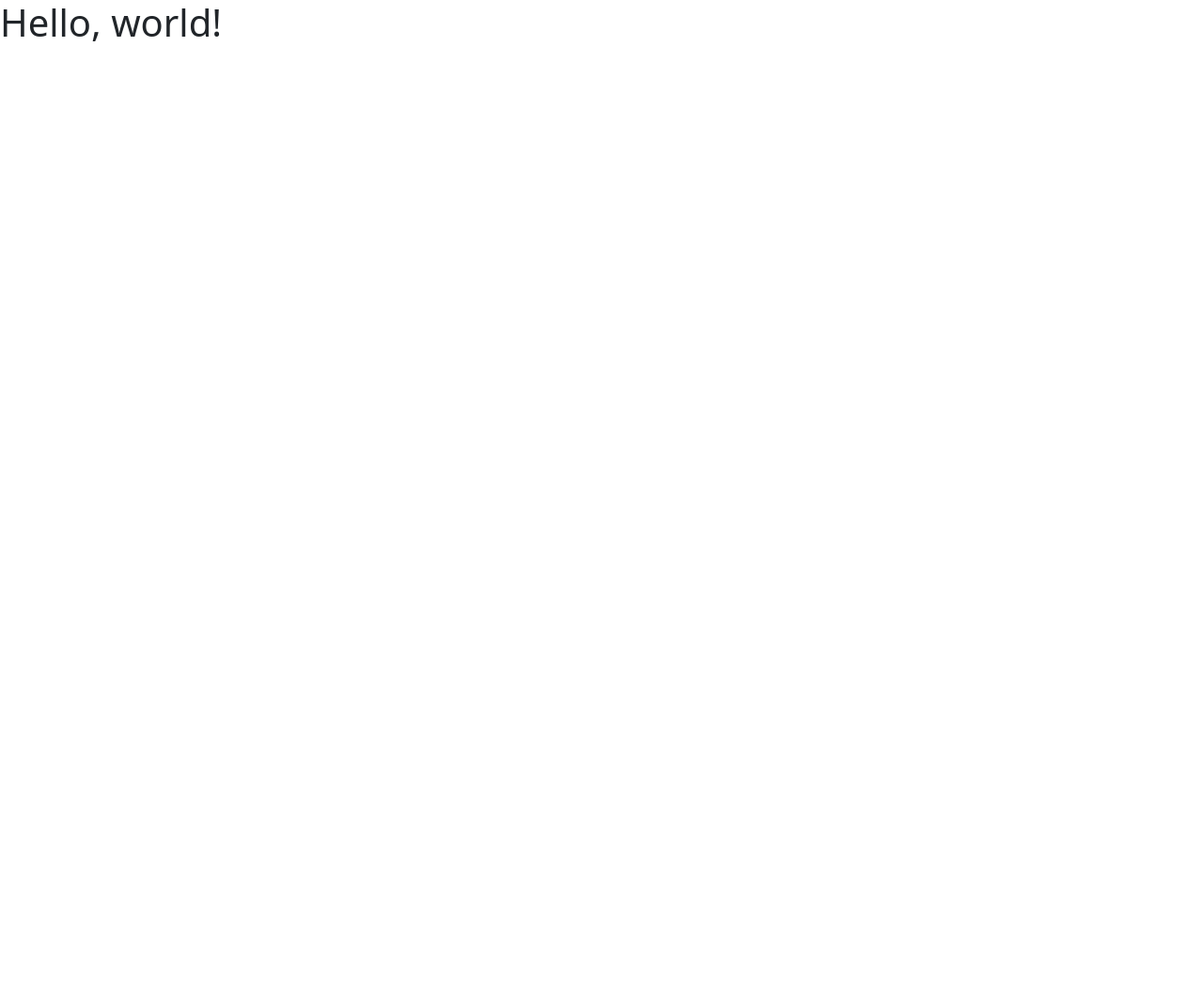
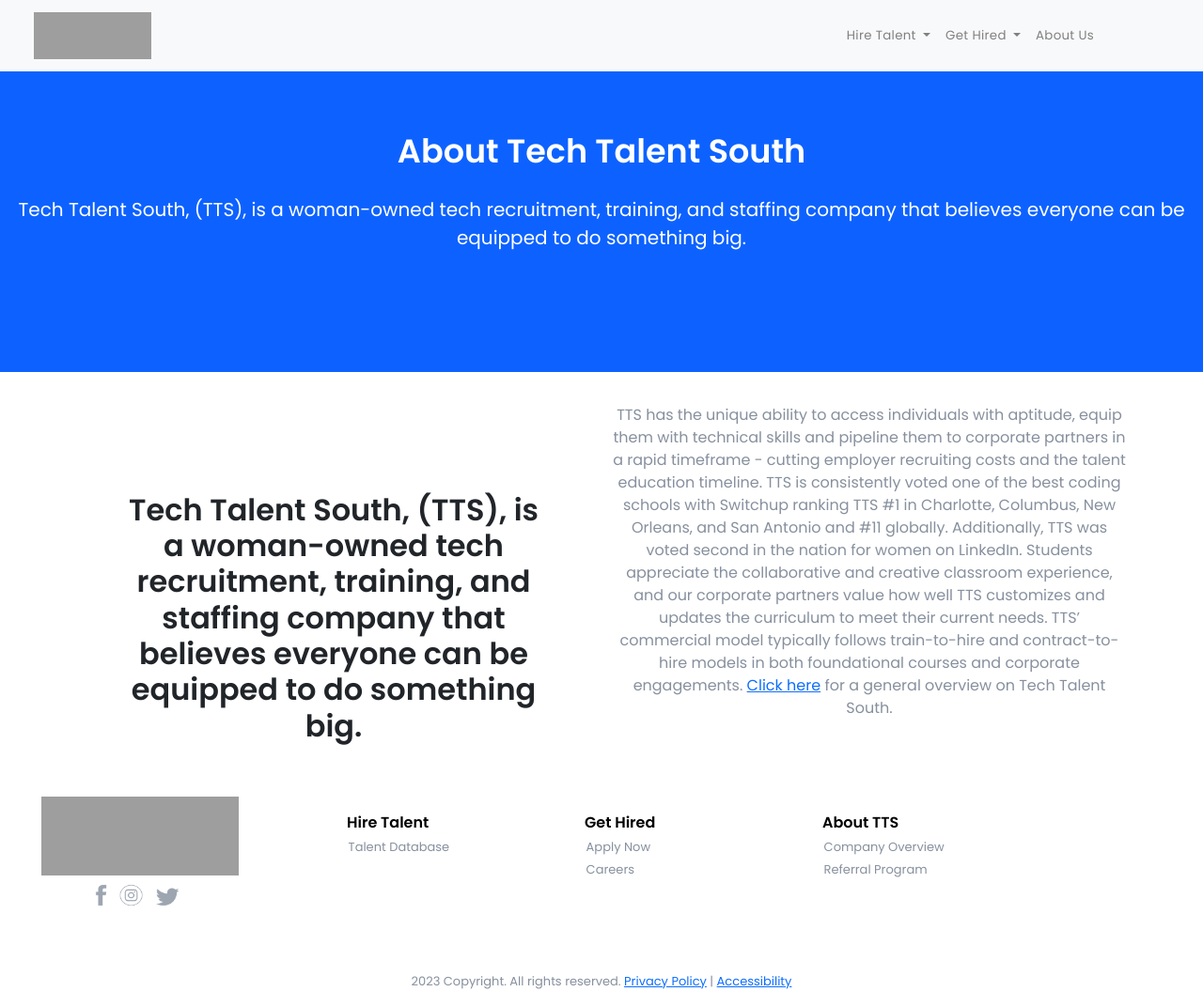
Before and after one commit to JessAthey/teamProjectClone, a plain HTML site: page aboutUs.html in a window 1280 px wide. Shown: the whole page at 94% size. Before the commit the page ends 800 px from the top, so only its background shows below. Drawn offline with nearby package versions, Linux system fonts and the light colour scheme; grey boxes are pictures that could not be loaded.

Commit message:
First Commit

```diff
--- a/aboutUs.html
+++ b/aboutUs.html
@@ -6,10 +6,133 @@
     <title>About | Tech Talent South</title>
     <link href="https://cdn.jsdelivr.net/npm/bootstrap@5.3.0-alpha1/dist/css/bootstrap.min.css" rel="stylesheet" integrity="sha384-GLhlTQ8iRABdZLl6O3oVMWSktQOp6b7In1Zl3/Jr59b6EGGoI1aFkw7cmDA6j6gD" crossorigin="anonymous">
     <link rel="stylesheet" href="aboutUsStyle.css">
+    <link rel="preconnect" href="https://fonts.googleapis.com">
+<link rel="preconnect" href="https://fonts.gstatic.com" crossorigin>
+<link href="https://fonts.googleapis.com/css2?family=Poppins:ital,wght@0,400;0,500;0,600;1,400&display=swap" rel="stylesheet">
     <link rel="icon" type="image/x-icon" href="https://www.techtalentsouth.com/hubfs/TTS-Identity-FullColor-Cube.png">
   </head>
   <body>
-    <h1>Hello, world!</h1>
+    <!-- navbar start -->
+<nav class="navbar navbar-expand-lg bg-body-tertiary">
+  <div class="container-fluid me-5 pe-5">
+
+      <!-- navbar logo -->
+      <a class="navbar-brand" href="index.html">
+          <img class="mx-4" src="https://www.techtalentsouth.com/hubfs/Nav%20Logo%20(1).png" alt="logo" width="125" height="50">
+        </a>
+        <!-- end navbarLogo -->
+        <button class="navbar-toggler" type="button" data-bs-toggle="collapse" data-bs-target="#navbarSupportedContent" aria-controls="navbarSupportedContent" aria-expanded="false" aria-label="Toggle navigation">
+          <span class="navbar-toggler-icon"></span>
+        </button>
+    <div class="collapse navbar-collapse" id="navbarNavDropdown">
+      <ul class="navbar-nav">
+
+          <!-- first dropdown -->
+          <li class="nav-item dropdown">
+              <a class="nav-link dropdown-toggle" href="#" role="button" data-bs-toggle="dropdown" aria-expanded="false">
+                  Hire Talent
+              </a>
+              <ul class="dropdown-menu">
+                <li><a class="dropdown-item" href="#">Hire Talent</a></li>
+                <li><a class="dropdown-item" href="#">Upskill Academy</a></li>
+              </ul>
+            </li>
+            <!-- end first dropdown -->
+
+            <!-- second dropdown -->
+<li class="nav-item dropdown">
+              <a class="nav-link dropdown-toggle" href="#" role="button" data-bs-toggle="dropdown" aria-expanded="false">
+                Get Hired
+              </a>
+              <ul class="dropdown-menu">
+                <li><a class="dropdown-item" href="#">Join TTS</a></li>
+                <li><a class="dropdown-item" href="#">Graduate Accelerator Program (GAP)</a></li>
+                <li><a class="dropdown-item" href="#">Maricopa County Tech Accelerator</a></li>
+                <li><a class="dropdown-item" href="#">City of Hampton</a></li>
+                <li><a class="dropdown-item" href="#">Apply for Open Jobs</a></li>
+              </ul>
+            </li>
+            <!-- end second dropdown -->
+
+
+
+        <li class="nav-item">
+          <a class="nav-link" href="aboutUs.html">About Us</a>
+        </li>
+
+      </ul>
+    </div>
+  </div>
+</nav>
+
+<!-- nav end -->
+<!-- blue banner -->
+<div class="container-fluid bluebox">
+  <h1 class="aboutHeader text-center">About Tech Talent South</h1>
+  <p class="lead text-center">Tech Talent South, (TTS), is a woman-owned tech recruitment, training, and staffing company that believes
+    everyone can be equipped to do something big.</p>
+</div>
+<!-- blue banner end  -->
+<!--  Mission Statement-->
+<div class="container text-center">
+  <div class="row align-items-center">
+    <div class="col">
+      <h2 class="slogan pt-3 mx-5">Tech Talent South, (TTS), is a woman-owned tech recruitment, training, and staffing company that believes everyone
+        can be equipped to do something big.</h2>
+    </div>
+    <div class="col">
+      <p class="mainParagraph">TTS has the unique ability to access individuals with aptitude, equip them with technical skills and pipeline them to corporate
+        partners in a rapid timeframe - cutting employer recruiting costs and the talent education timeline.
+        TTS is consistently voted one of the best coding schools with Switchup ranking TTS #1 in Charlotte, Columbus, New Orleans, and San Antonio and  #11 globally.
+         Additionally, TTS was voted second in the nation for women on LinkedIn. Students appreciate the collaborative and creative classroom experience, and our
+         corporate partners value how well TTS customizes and updates the curriculum to meet their current needs. TTS’ commercial model typically follows train-to-hire
+         and contract-to-hire models in both foundational courses and corporate engagements. <a href="#">Click here</a> for a general overview on Tech Talent South.
+    </p>
+    </div>
+
+  </div>
+</div>
+
+
+
+
+<!-- start footer -->
+
+<div class=" ms-2 pt-5 container">
+  <div class="row">
+    <div class="col-sm">
+      <img class="mx-4" src="https://www.techtalentsouth.com/hubfs/Nav%20Logo%20(1).png" alt="logo" width="210" height="84">
+        <img class="socialIcons" src="resources/socialIcons.png" alt="social icons" height="125" width="175">
+    </div>
+
+    <div class="col-sm pt-3 menuList">
+      <ul>
+        <li><a href="#" class="firstChild">Hire Talent</a></li>
+        <li><a href="#" class="menuBody">Talent Database</a></li>
+      </ul>
+    </div>
+    <div class="col-sm pt-3 menuList">
+      <ul>
+        <li><a href="#" class="firstChild">Get Hired</a></li>
+        <li><a href="#" class="menuBody">Apply Now</a></li>
+        <li><a href="#" class="menuBody">Careers</a></li>
+      </ul>
+    </div>
+    <div class="col-sm pt-3 menuList">
+      <ul>
+        <li><a href="#" class="firstChild">About TTS</a></li>
+        <li><a href="#" class="menuBody">Company Overview</a></li>
+        <li><a href="#" class="menuBody">Referral Program</a></li>
+      </ul>
+    </div>
+  </div>
+</div>
+<!-- end footer -->
+<div class="container text-center">
+  <div class="row align-items-center pt-3">
+    <p class="menuBody">2023 Copyright. All rights reserved. <a href="#">Privacy Policy</a> | <a href="#">Accessibility</a></p>
+  </div>
+</div>
     <script src="https://cdn.jsdelivr.net/npm/bootstrap@5.3.0-alpha1/dist/js/bootstrap.bundle.min.js" integrity="sha384-w76AqPfDkMBDXo30jS1Sgez6pr3x5MlQ1ZAGC+nuZB+EYdgRZgiwxhTBTkF7CXvN" crossorigin="anonymous"></script>
     <script src="https://cdn.jsdelivr.net/npm/@popperjs/core@2.11.6/dist/umd/popper.min.js" integrity="sha384-oBqDVmMz9ATKxIep9tiCxS/Z9fNfEXiDAYTujMAeBAsjFuCZSmKbSSUnQlmh/jp3" crossorigin="anonymous"></script>
 <script src="https://cdn.jsdelivr.net/npm/bootstrap@5.3.0-alpha1/dist/js/bootstrap.min.js" integrity="sha384-mQ93GR66B00ZXjt0YO5KlohRA5SY2XofN4zfuZxLkoj1gXtW8ANNCe9d5Y3eG5eD" crossorigin="anonymous"></script>
--- a/aboutUsStyle.css
+++ b/aboutUsStyle.css
@@ -0,0 +1,115 @@
+body {
+    margin: 0;
+    padding: 0;
+    font-family: 'Poppins', sans-serif;
+}
+
+.navBar {
+    background-color: #1a17e0;
+}
+
+.nav-link {
+    font-size: smaller;
+    color: grey;
+    letter-spacing: 0.02rem;
+}
+
+#navbarNavDropdown {
+    justify-content: flex-end;
+    padding-right: 12px;
+}
+
+.navBarToggler {
+    justify-content: safe;
+}
+
+.show {
+    width: fit-content;
+}
+
+.dropdown-item {
+    font-size: 13px;
+}
+
+
+.bluebox {
+    background-color: #0d62ff;
+}
+
+.mainParagraph {
+    font-size: 16px;
+    color: #87909e;
+}
+
+.aboutHeader {
+    padding-top: 4rem;
+     color: white;
+     font-weight: 600;
+     font-size: 35px;
+     padding-bottom: 17.5px;
+
+}
+.lead{ padding-bottom: 8rem;
+     color: white;
+
+}
+
+.slogan {
+
+    font-weight: 600;
+    margin-top: 6rem;
+    margin-left: -2rem;
+}
+.footerContain{
+    border-bottom: 1px solid #87909e;
+    width: 100%;
+    margin-left: -2rem;
+}
+
+.footerLinkBox {
+    border-bottom: #c5cfe0 1px solid;
+}
+
+
+
+.socialIcons {
+    margin-top: -40px;
+    margin-left: 2rem;
+}
+
+
+.menuList li{
+    list-style: none;
+}
+
+.menuList {
+    margin: 0 -4rem 0 -4rem;
+}
+
+.menuBody {
+    padding: .1rem;
+    color: #87909e;
+    font-size: 13px;
+}
+
+.menuList a:link{
+text-decoration: none;
+}
+
+.menuList a:visited {
+    text-decoration: none;
+}
+
+.menuList a:hover {
+    text-decoration: none;
+}
+
+.menuList a:active {
+    text-decoration: none;
+}
+
+.firstChild{
+    font-weight: 600;
+    color: black;
+    font-size: 16px;
+}
```
